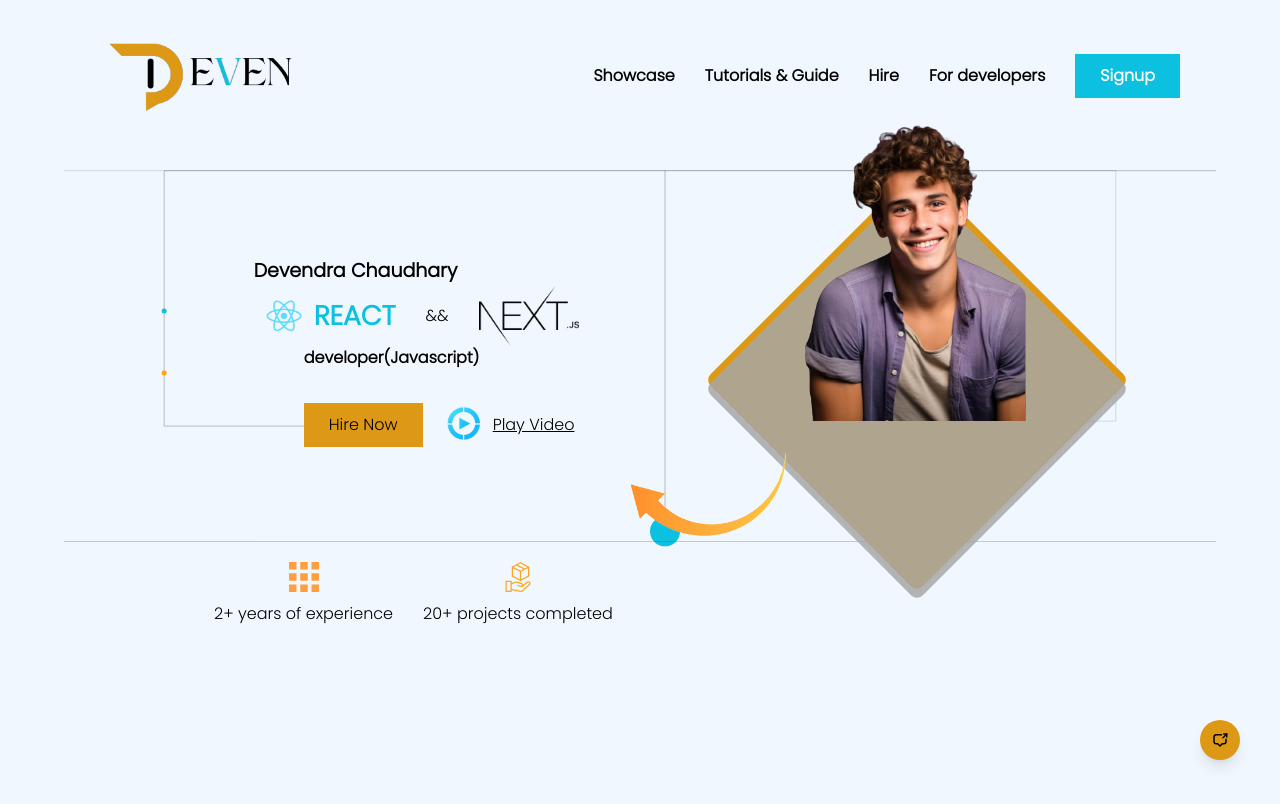
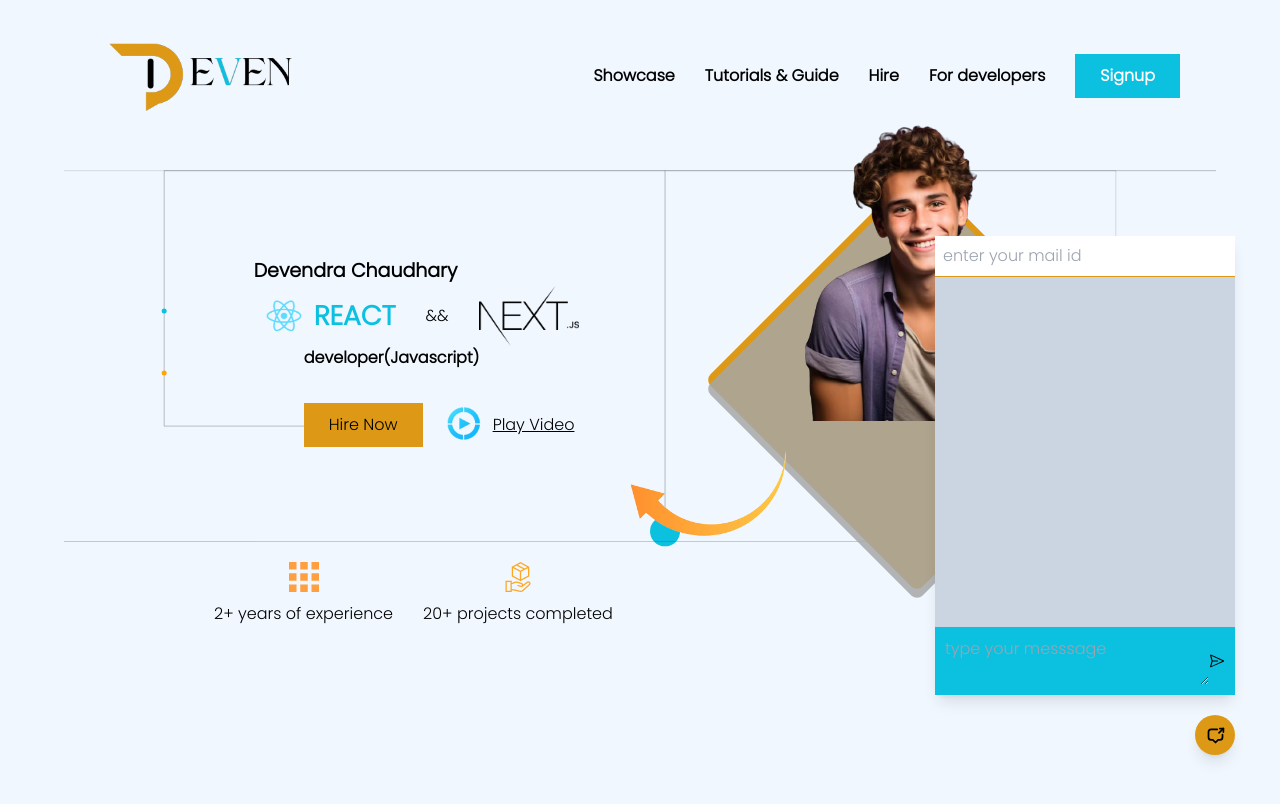
Before and after one commit to Devendra0123/deven-portfolio, a Next.js app: page / in a window 1280 px wide. Both pictures are taken after a click on the element 1220 px from the left and 740 px from the top of the page. Shown: the top 804 px of the page. Built offline with nearby package versions, Linux system fonts and the light colour scheme.

Commit message:
adding chat section

```diff
--- a/app/layout.tsx
+++ b/app/layout.tsx
@@ -2,10 +2,7 @@
 import type { Metadata } from "next";
 import { Inter } from "next/font/google";
 import Navbar from "@/components/Header/Navbar";
-import { TbMessage2Share } from "react-icons/tb"
-import Tooltip from "@/components/Tooltip";
-
-const inter = Inter({ subsets: ["latin"] });
+import MessageSection from "@/components/Sections/MessageSecton";
 
 export const metadata: Metadata = {
   title: "Create Next App",
@@ -19,19 +16,10 @@
 }) {
   return (
     <html lang="en">
-      <body className='relative w-full overflow-x-hidden bg-[#F0F7FF] py-[30px] font-poppins flex flex-col items-center'>
+      <body className="relative w-full overflow-x-hidden bg-[#F0F7FF] py-[30px] font-poppins flex flex-col items-center">
         <Navbar />
         {children}
-        <div className="fixed bottom-[40px] right-[40px] z-10 bg-yellow1 shadow-lg w-[40px] h-[40px] rounded-full flex items-center justify-center">
-          <Tooltip
-            alignment="top"
-            text="Send me message"
-            icon={
-              <TbMessage2Share className={`text-[18px] cursor-pointer hover:scale-110 transition duration-150 ease-in`} />
-            }
-            style="bg-yellow1"
-          />
-        </div>
+        <MessageSection />
       </body>
     </html>
   );
--- a/components/Sections/MessageSecton.tsx
+++ b/components/Sections/MessageSecton.tsx
@@ -1,13 +1,44 @@
-import React from 'react'
+"use client";
+import { useState } from "react";
+import { VscSend } from "react-icons/vsc";
+import Tooltip from "../Tooltip";
+import { TbMessage2Share } from "react-icons/tb";
 
-const MessageSecton = () => {
+const MessageSection = () => {
+  const [isIconClicked, setIsIconClicked] = useState(false);
+
   return (
     <div>
-        <form>
+      <div className="fixed bottom-[45px] right-[45px] z-10 bg-yellow1 shadow-lg w-[40px] h-[40px] rounded-full flex items-center justify-center">
+        <Tooltip
+          alignment="left"
+          text="Send me message"
+          icon={
+            <TbMessage2Share
+              className={`text-[21px] cursor-pointer hover:scale-110 transition duration-150 ease-in`}
+            />
+          }
+          style="bg-yellow1"
+          handleTooltipClick={() => {
+            setIsIconClicked(true);
+          }}
+        />
+      </div>
+      {isIconClicked && (
+        <form className="w-[300px] fixed bottom-[105px] right-[45px] z-10 rounded-[5px] shadow-lg">
+          <input type="email" required placeholder="enter your mail id" className="w-full p-[8px]" />
+          <div className="w-full h-[1px] bg-yellow1 " />
+          <div className="w-full h-[350px] bg-slate-300 p-[20px] overflow-y-auto"></div>
+          <div className="bg-primaryBlue flex items-center p-[10px]">
+            <textarea placeholder="type your messsage" className="grow bg-transparent" />
+            <div>
+              <VscSend />
+            </div>
+          </div>
+        </form>
+      )}
+    </div>
+  );
+};
 
-        </form>
-    </div>
-  )
-}
-
-export default MessageSecton
+export default MessageSection;
--- a/components/Tooltip.tsx
+++ b/components/Tooltip.tsx
@@ -6,8 +6,9 @@
   alignment: "left" | "right" | "top" | "bottom";
   style?: string;
   icon: any;
+  handleTooltipClick?: any
 }
-const Tooltip = ({ text, alignment, style, icon }: Props) => {
+const Tooltip = ({ text, alignment, style, icon,handleTooltipClick }: Props) => {
   const [isHovered, setIsHovered] = useState(false);
 
   return (
@@ -16,6 +17,7 @@
         onMouseEnter={() => setIsHovered(true)}
         onMouseLeave={() => setIsHovered(false)}
         className="relative"
+        onClick={handleTooltipClick}
       >
         {icon}
         {isHovered && (
@@ -23,7 +25,13 @@
             className={`${style} w-max p-[8px] rounded-[5px] absolute ${
               alignment === "top"
                 ? "top-[-40px] left-[50%] transform -translate-x-[50%]"
-                : alignment === "bottom" ? "bottom-[-45px] left-[50%] transform -translate-x-[50%]" : ""
+                : alignment === "bottom"
+                ? "bottom-[-45px] left-[50%] transform -translate-x-[50%]"
+                : alignment === "left"
+                ? "top-[50%] left-[50%] transform -translate-y-[50%] -translate-x-[120%]"
+                : alignment === "right"
+                ? ""
+                : null
             } transition duration-150 ease-in`}
           >
             <p className="text-[13px]">{text}</p>
```
